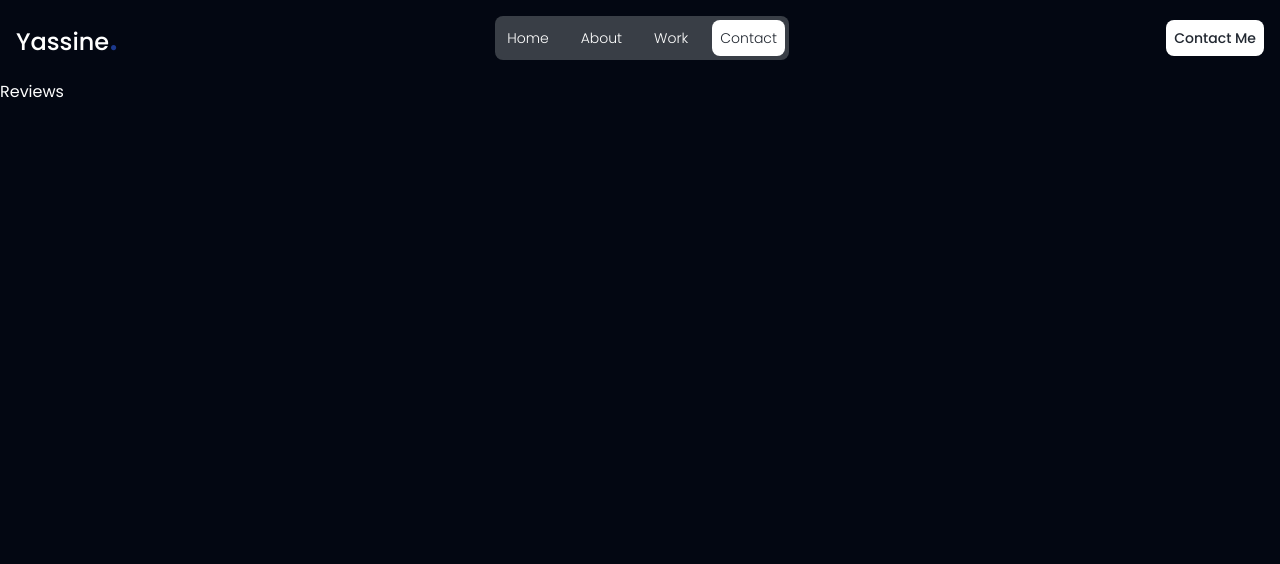
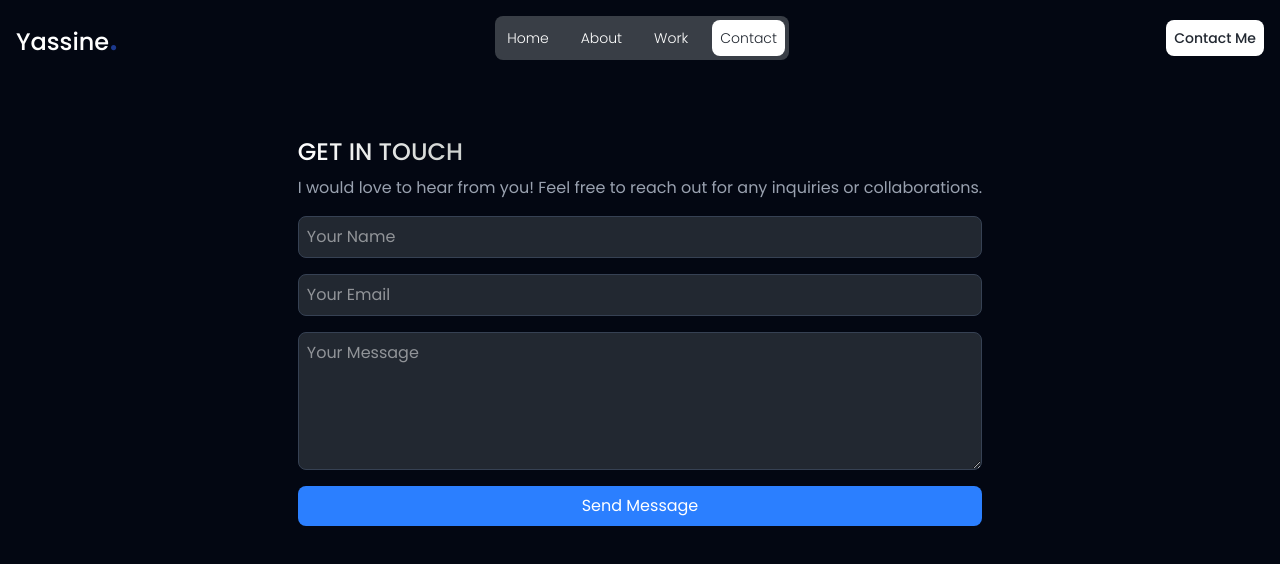
Before and after one commit to yassinel-dev/portfolio, a React (Vite) app in the folder portfolio/: page /Contact in a window 1280 px wide. Shown: the top 564 px of the page. Built offline with nearby package versions, Linux system fonts and the light colour scheme.

Commit message:
feat: Replace Reviews page with Contact page and update Work page layout

```diff
--- a/portfolio/src/App.jsx
+++ b/portfolio/src/App.jsx
@@ -1,7 +1,7 @@
 import Header from "./components/Header";
 import { Routes, Route } from "react-router-dom";
 import Home from "./Pages/Home";
-import Reviews from "./Pages/Reviews";
+import Contact from "./Pages/Contact";
 import Work from "./Pages/Work";
 import About from "./Pages/About";
 function App() {
@@ -12,7 +12,7 @@ function App() {
         <Route path="/" element={<Home />} />
         <Route path="/about" element={<About />} />
         <Route path="/work" element={<Work />} />
-        <Route path="/Contact" element={<Reviews />} />
+        <Route path="/Contact" element={<Contact />} />
       </Routes>
     </div>
   );
--- /dev/null
+++ b/portfolio/src/Pages/Contact.jsx
@@ -0,0 +1,72 @@
+import React from "react";
+export default function Contact() {
+  const [result, setResult] = React.useState("");
+
+  const onSubmit = async (event) => {
+    event.preventDefault();
+    setResult("Sending....");
+    const formData = new FormData(event.target);
+
+    formData.append("access_key", "219fc52f-b89b-4903-9f97-4276d7edf8b4");
+
+    const response = await fetch("https://api.web3forms.com/submit", {
+      method: "POST",
+      body: formData,
+    });
+
+    const data = await response.json();
+
+    if (data.success) {
+      setResult("Form Submitted Successfully");
+      event.target.reset();
+    } else {
+      console.log("Error", data);
+      setResult(data.message);
+    }
+  };
+  return (
+    <div className=" max-w-screen-lg mx-auto flex flex-col items-start justify-start   p-4 md:items-center md:justify-center md:mt-10">
+      <div>
+        <h1 className=" text-2xl font-medium bg-gradient-to-r from-[#FFFFFF] via-[#9AA19D] to-[#696868] text-transparent bg-clip-text">
+          GET IN TOUCH
+        </h1>
+        <p className=" text-gray-400 mt-2">
+          I would love to hear from you! Feel free to reach out for any
+          inquiries or collaborations.
+        </p>
+        <form onSubmit={onSubmit}>
+          <div className="flex flex-col gap-4 mt-4">
+            <input
+              name="name"
+              type="text"
+              placeholder="Your Name"
+              className=" p-2 bg-[#222831] rounded-lg text-white border border-gray-700 focus:outline-none focus:border-blue-500"
+              required
+            />
+            <input
+              name="email"
+              type="email"
+              placeholder="Your Email"
+              className=" p-2 bg-[#222831] rounded-lg text-white border border-gray-700 focus:outline-none focus:border-blue-500"
+              required
+            />
+            <textarea
+              name="message"
+              rows={5}
+              placeholder="Your Message"
+              className=" p-2 bg-[#222831] rounded-lg text-white border border-gray-700 focus:outline-none focus:border-blue-500"
+              required
+            ></textarea>
+            <button
+              type="submit"
+              className="bg-blue-500 text-white p-2 rounded-lg hover:bg-blue-600 transition duration-300 cursor-pointer"
+            >
+              Send Message
+            </button>
+          </div>
+        </form>
+        <span className=" hidden">{result}</span>
+      </div>
+    </div>
+  );
+}
--- a/portfolio/src/Pages/Reviews.jsx
+++ /dev/null
@@ -1,3 +0,0 @@
-export default function Reviews() {
-  return <div>Reviews</div>;
-}
--- a/portfolio/src/Pages/Work.jsx
+++ b/portfolio/src/Pages/Work.jsx
@@ -1,3 +1,12 @@
 export default function Work() {
-  return <div>Work</div>;
+  return (
+    <div className="">
+      <div className="flex flex-col items-center justify-center h-screen bg-gray-900">
+        <h1 className="text-4xl font-bold text-white">My Work</h1>
+        <p className="mt-4 text-lg text-gray-400">
+          Here are some of my projects and work samples.
+        </p>
+      </div>
+    </div>
+  );
 }
```
